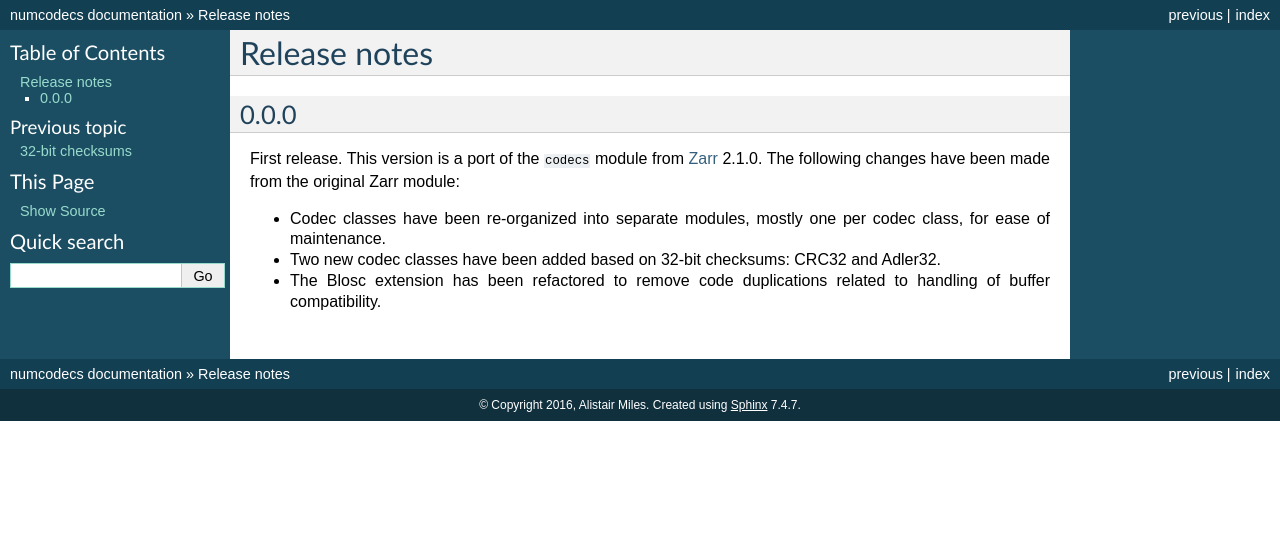
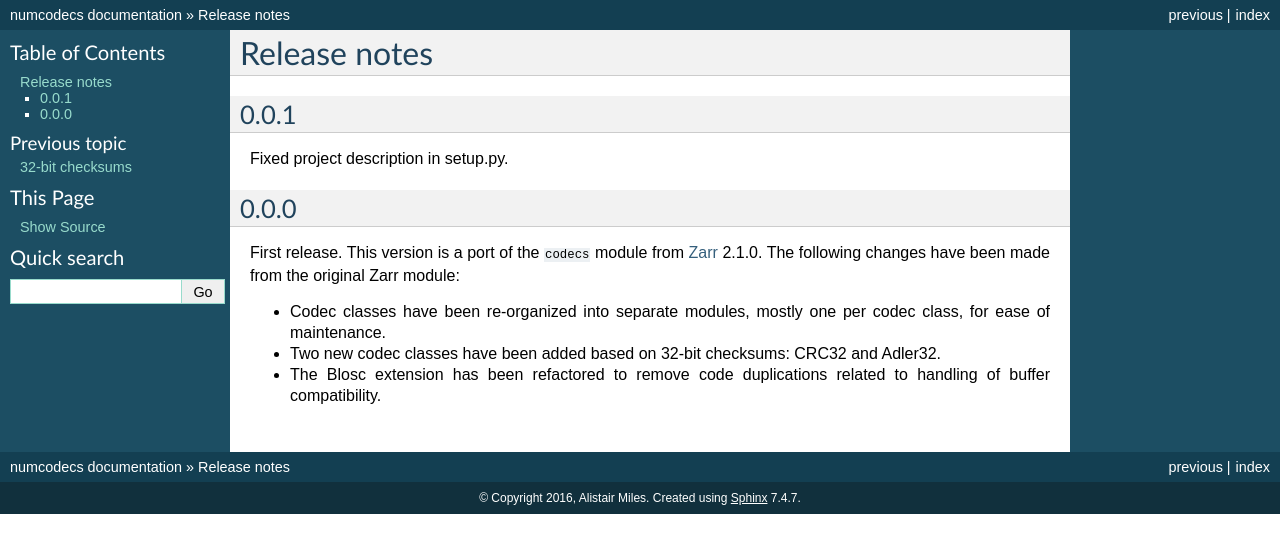
Before and after one commit to zarr-developers/numcodecs, a Sphinx documentation site: the page built from docs/release.rst, in a window 1280 px wide. Shown: the top 553 px of the page. Built offline with Sphinx 7.4.7, drawn with Linux system fonts in a browser that asks for light colours; the version number could not be read and is left out.

Commit message:
release notes

```diff
--- a/docs/release.rst
+++ b/docs/release.rst
@@ -1,5 +1,12 @@
 Release notes
 =============
+
+.. _release_0.0.1:
+
+0.0.1
+-----
+
+Fixed project description in setup.py.
 
 .. _release_0.0.0:
 
```
